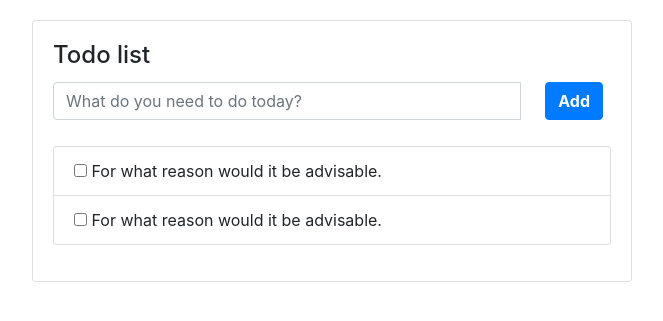
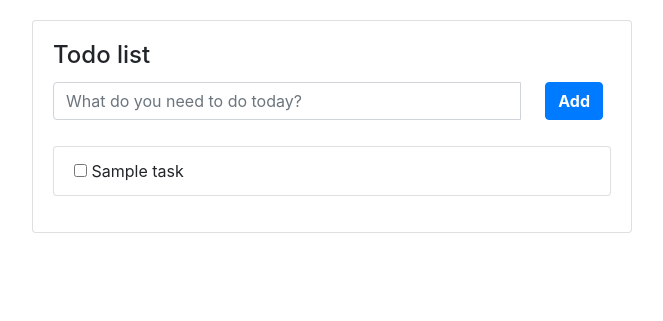
Before and after one commit to ghadamostafa/To-Do-List, a Django app: template ToDoList/templates/ToDo/index.html in a window 1280 px wide. Shown: the part 56-377 px from the top of the page, without its empty margins (308-971 px from the left). Run offline with Django 3.2, Linux system fonts and the light colour scheme; tables that the repository leaves empty hold one stand-in row (values such as "Sample post"); the template is opened without the code that fills it: values that come from a table or form of the project are taken from there, most other values are stand-ins (such as "Sample title", 1, 10 or a date in 2020); some libraries are stand-ins or nearby versions.

Commit message:
List all to do list

```diff
--- a/ToDoList/static/ToDo/js/addTask.js
+++ b/ToDoList/static/ToDo/js/addTask.js
@@ -1,5 +1,12 @@
 $(document).ready(function () {
 
+
+$('input[type="checkbox"]').change(function(event) {
+      console.log(event.target.id);
+
+});
+
+// add Task
 $('#addItemsForm').on('submit', function(event){
     event.preventDefault();
     console.log("form submitted!")  ;
@@ -11,13 +18,14 @@ $('#addItemsForm').on('submit', function(event){
         data : { "task":Task,"csrfmiddlewaretoken":$('input[name=csrfmiddlewaretoken]').val()},
         success : function(json) {
         	console.log(json);
+        	task_id=json.task_id;
         	$('#allList').append(`
         		<li class="list-group-item">
 					<div class="form-check items">
 					 	<label class="form-check-label">
-					 		<input class="checkbox" class="form-check-input" type="checkbox">	${Task}
-					 		<span class="deleteItem"><i class="icon-remove"></i></span>
+					 		<input class="checkbox" class="form-check-input" type="checkbox" id="${task_id}" >	${Task}
 					 	</label>
+					 	<span class="deleteItem"><i class="icon-remove"></i></span>
 					</div>
 				</li>
         		`);
--- a/ToDoList/static/ToDo/style.css
+++ b/ToDoList/static/ToDo/style.css
@@ -18,7 +18,7 @@
 	padding: 0;
 }
 .deleteItem{
-	float: left;
+	float: right;
 }
 .items{
 	padding: 0;
--- a/ToDoList/templates/ToDo/index.html
+++ b/ToDoList/templates/ToDo/index.html
@@ -30,23 +30,19 @@
 					 	<!-- All list -->
 					 	<div>
 					 		<ul id="allList">
+					 			{% for item in List %}
 						 			<li class="list-group-item">
 						 				<div class="form-check items">
 						 				  <label class="form-check-label">
-					 				  	<input class="checkbox" class="form-check-input" type="checkbox"> For what reason would it be advisable.
+						 				  	<input class="checkbox" class="form-check-input" type="checkbox" id="{{ item.id }}"> 			{{ item.Task }}
 
 						 				  </label>
 						 				  <span class="deleteItem"><i class="icon-remove"></i></span>
 						 				</div>
 						 			</li>
-					 			<li class="list-group-item">
-					 				<div class="form-check items">
-					 				  <label class="form-check-label">
-					 				  	<input class="checkbox" class="form-check-input" type="checkbox"> For what reason would it be advisable.
-					 				  	<span class="deleteItem"><i class="icon-remove"></i></span>
-					 				  </label>
-					 				</div>
-					 			</li>
+					 			{% empty %}
+					 				<div>No Tasks added yet! </div>
+					 			{% endfor %}
 
 					 		</ul>
 					 	</div>
```
Also changed, not shown: ToDoList/views.py (+7 -4 lines), db.sqlite3. Lines whose indentation alone changed are shown as unchanged.
